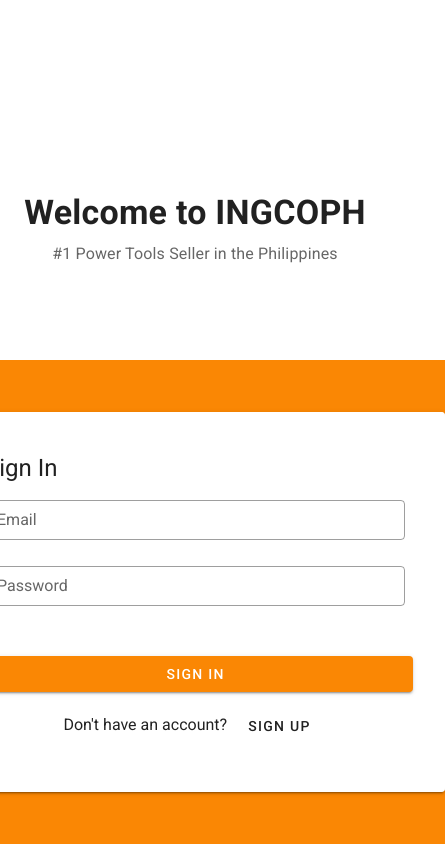
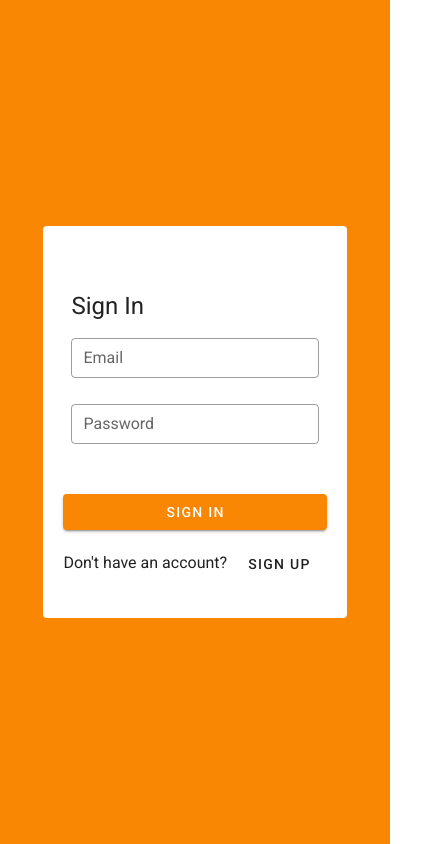
Before and after one commit to ReformaMark/blog-vue, a Vue app: page /auth in a window 390 px wide. Shown: the whole page, 445 px wide, since content can reach past the window. Built offline with nearby package versions, Linux system fonts and the light colour scheme.

Commit message:
Remove Signin and Signup components and restructure AuthView for improved organization

```diff
--- a/src/components/Auth/Signin/SigninForm.vue
+++ /dev/null
@@ -1,81 +0,0 @@
-<template>
-  <v-card class="pa-6 mx-auto" max-width="500" min-width="500">
-    <v-form ref="signinForm" @submit.prevent="handleSignin">
-      <v-card-title class="text-h5">Sign In</v-card-title>
-      <v-card-text>
-        <v-text-field
-          v-model="email"
-          label="Email"
-          type="email"
-          required
-          :rules="emailRules"
-          outlined
-          dense
-        ></v-text-field>
-
-        <v-text-field
-          v-model="password"
-          label="Password"
-          type="password"
-          required
-          :rules="passwordRules"
-          outlined
-          dense
-        ></v-text-field>
-      </v-card-text>
-
-      <v-card-actions class="flex-column">
-        <v-btn
-          type="submit"
-          color="primary"
-          :loading="loading"
-          class="mb-2"
-          block
-        >
-          Sign In
-        </v-btn>
-        <p class="mt-2">
-          Don't have an account?
-          <v-btn @click="$emit('switch-to-signup')" text> Sign Up </v-btn>
-        </p>
-      </v-card-actions>
-    </v-form>
-  </v-card>
-</template>
-
-<script>
-import { emailRules, passwordRules } from "@/composables/useValidation";
-
-export default {
-  name: "SigninForm",
-  data() {
-    return {
-      email: "",
-      password: "",
-      loading: false,
-      emailRules,
-      passwordRules,
-    };
-  },
-  methods: {
-    async handleSignin() {
-      if (this.$refs.signinForm.validate()) {
-        this.loading = true;
-        try {
-          // Perform signin logic here, e.g., API call
-          console.log("Signing in with:", {
-            email: this.email,
-            password: this.password,
-          });
-          // Emit event or handle response
-          this.$emit("signin", { email: this.email, password: this.password });
-        } catch (error) {
-          console.error("Signin error:", error);
-        } finally {
-          this.loading = false;
-        }
-      }
-    },
-  },
-};
-</script>
--- /dev/null
+++ b/src/components/Auth/SigninForm.vue
@@ -0,0 +1,79 @@
+<template>
+  <v-form ref="signinForm" @submit.prevent="handleSignin">
+    <v-card-title class="text-h5">Sign In</v-card-title>
+    <v-card-text>
+      <v-text-field
+        v-model="email"
+        label="Email"
+        type="email"
+        required
+        :rules="emailRules"
+        outlined
+        dense
+      ></v-text-field>
+
+      <v-text-field
+        v-model="password"
+        label="Password"
+        type="password"
+        required
+        :rules="passwordRules"
+        outlined
+        dense
+      ></v-text-field>
+    </v-card-text>
+
+    <v-card-actions class="flex-column">
+      <v-btn
+        type="submit"
+        color="primary"
+        :loading="loading"
+        class="mb-2"
+        block
+      >
+        Sign In
+      </v-btn>
+      <p class="mt-2 text-sm-label-small">
+        Don't have an account?
+        <v-btn @click="$emit('switch-to-signup')" text> Sign Up </v-btn>
+      </p>
+    </v-card-actions>
+  </v-form>
+</template>
+
+<script>
+import { emailRules, passwordRules } from "@/composables/useValidation";
+
+export default {
+  name: "SigninForm",
+  data() {
+    return {
+      email: "",
+      password: "",
+      loading: false,
+      emailRules,
+      passwordRules,
+    };
+  },
+  methods: {
+    async handleSignin() {
+      if (this.$refs.signinForm.validate()) {
+        this.loading = true;
+        try {
+          // Perform signin logic here, e.g., API call
+          console.log("Signing in with:", {
+            email: this.email,
+            password: this.password,
+          });
+          // Emit event or handle response
+          this.$emit("signin", { email: this.email, password: this.password });
+        } catch (error) {
+          console.error("Signin error:", error);
+        } finally {
+          this.loading = false;
+        }
+      }
+    },
+  },
+};
+</script>
--- a/src/components/Auth/Signup/SignupForm.vue
+++ b/src/components/Auth/SignupForm.vue
@@ -1,5 +1,5 @@
 <template>
-  <v-card class="pa-6 mx-auto" max-width="500" min-width="500">
+  <div>
     <v-form ref="signupForm" @submit.prevent="handleSignup">
       <v-card-title class="text-h5">Sign up</v-card-title>
       <v-card-text>
@@ -58,7 +58,7 @@
       Already have an account?
       <v-btn @click="$emit('switch-to-signin')" text> Sign In</v-btn>
     </p>
-  </v-card>
+  </div>
 </template>
 
 <script>
@@ -116,3 +116,10 @@
   },
 };
 </script>
+
+<style scoped>
+.form-container {
+  min-width: 500px;
+  max-width: 90%;
+}
+</style>
--- a/src/views/AuthView.vue
+++ b/src/views/AuthView.vue
@@ -1,7 +1,11 @@
 <template>
   <div class="d-flex justify-center align-items-center" style="height: 100vh">
     <v-row class="fill-height no-gutters">
-      <v-col cols="12" md="6" class="d-flex align-center justify-center">
+      <v-col
+        cols="12"
+        md="6"
+        class="d-none d-md-flex align-center justify-center"
+      >
         <v-card flat class="pa-6 text-center">
           <v-img
             src="@/assets/ingco-logo.png"
@@ -19,9 +23,16 @@
       <v-col
         cols="12"
         md="6"
-        class="d-flex align-center justify-center primary"
+        class="d-flex align-center justify-center primary px-6"
       >
-        <v-card flat class="" max-width="500" min-width="500">
+        <v-card flat class="form-container">
+          <v-img
+            src="@/assets/ingco-logo.png"
+            alt="INGCOPH Logo"
+            contain
+            max-width="100"
+            class="d-block d-md-none mx-auto rounded-lg"
+          ></v-img>
           <SigninForm
             v-if="step === 'signin'"
             @switch-to-signup="step = 'signup'"
@@ -34,8 +45,8 @@
 </template>
 
 <script>
-import SigninForm from "@/components/Auth/Signin/SigninForm.vue";
-import SignupForm from "@/components/Auth/Signup/SignupForm.vue";
+import SigninForm from "@/components/Auth/SigninForm.vue";
+import SignupForm from "@/components/Auth/SignupForm.vue";
 
 export default {
   name: "AuthView",
@@ -56,4 +67,15 @@
   min-width: 100vh;
   background-color: black;
 }
+
+.form-container {
+  /* width: 400px; */
+  padding: 12px;
+  max-width: 90%;
+}
+@media (min-width: 1264px) {
+  .form-container {
+    min-width: 500px;
+  }
+}
 </style>
```
Also changed, not shown: src/components/Auth/Signin/SigninContainer.vue (deleted, +0 -16 lines), src/components/Auth/Signup/SignupContainer.vue (deleted, +0 -14 lines).
